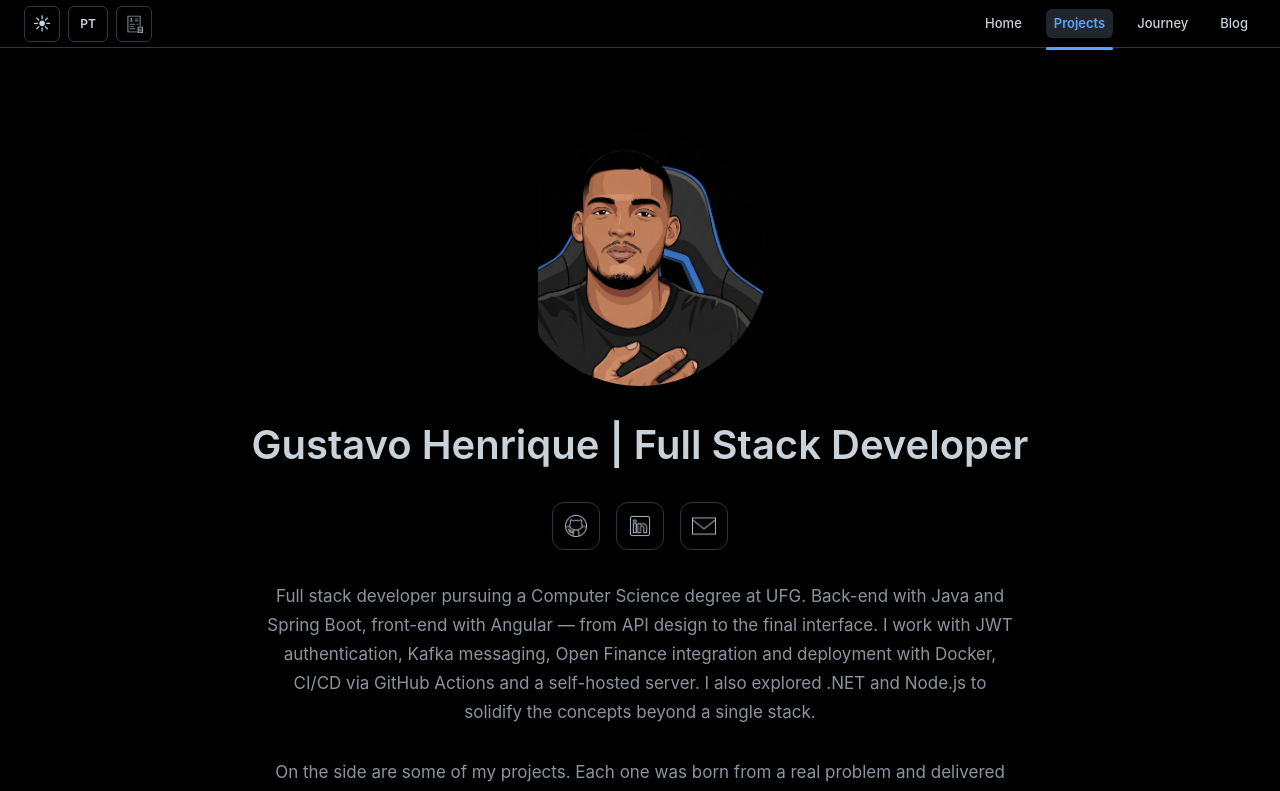
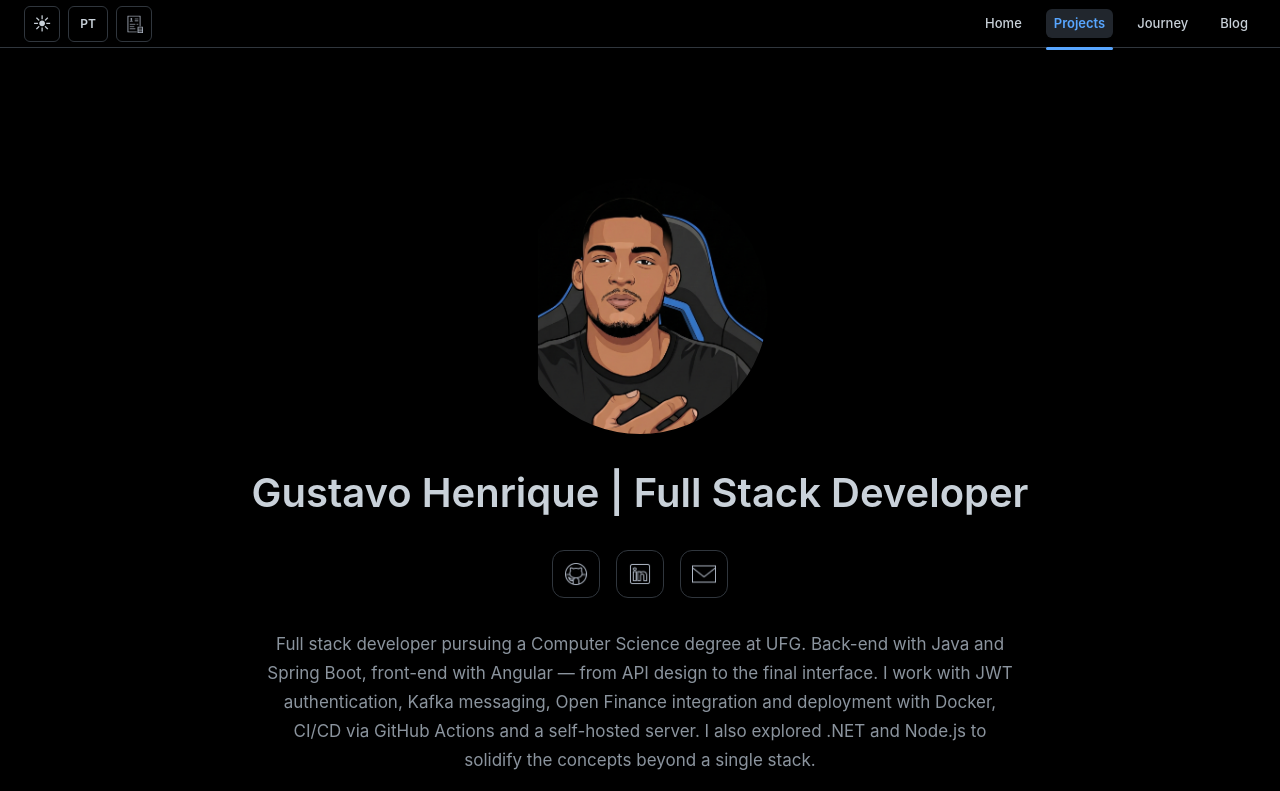
Before and after one commit to GustavoDaMassa/PortifolioSite, a React (Vite) app: page /projetos in a window 1280 px wide. Shown: the top 791 px of the page. Built offline with nearby package versions, Linux system fonts and the light colour scheme.

Commit message:
fix: update layout background variable and add top padding

```diff
--- a/src/components/Layout/Layout.module.css
+++ b/src/components/Layout/Layout.module.css
@@ -1,4 +1,5 @@
 .layout {
   min-height: 100vh;
-  background: var(--color-bg);
+  background: var(--color-bg-canvas);
+  padding-top: 48px;
 }
```
